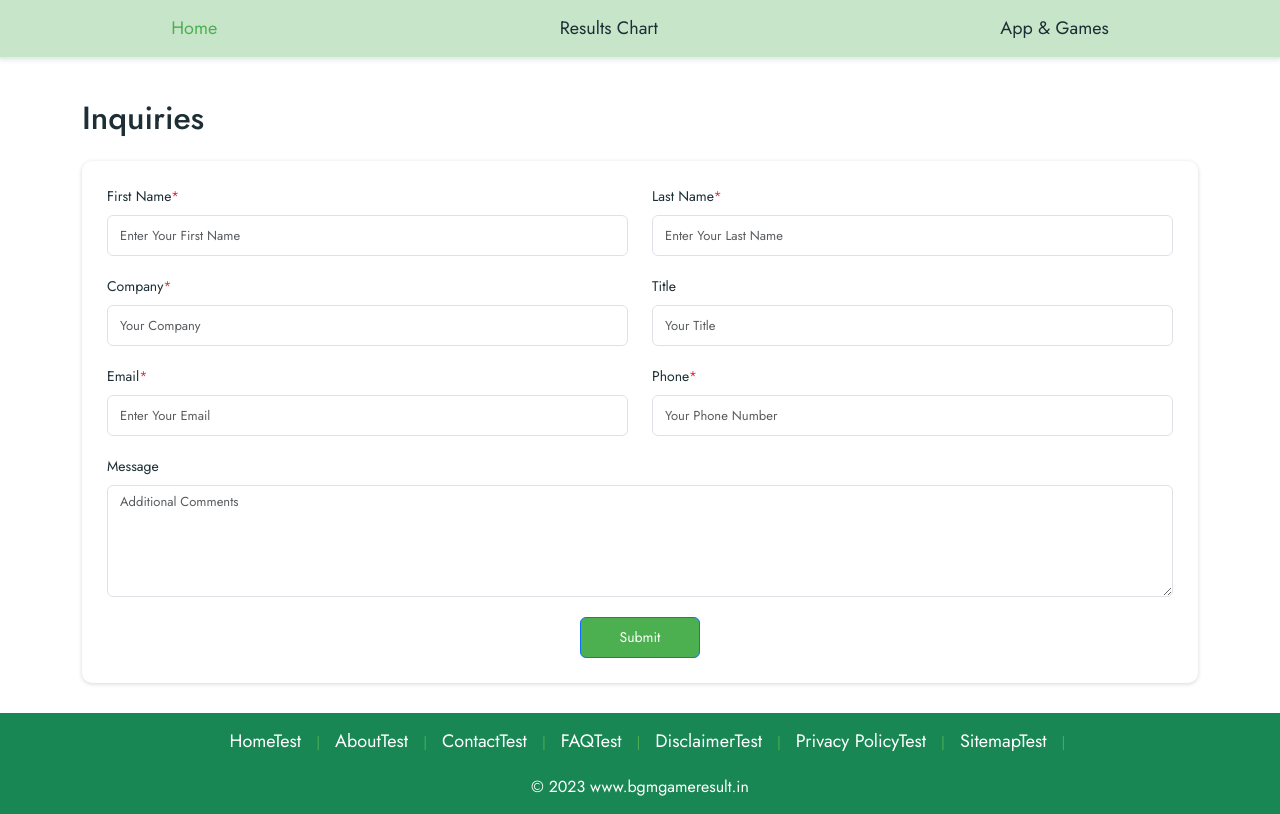
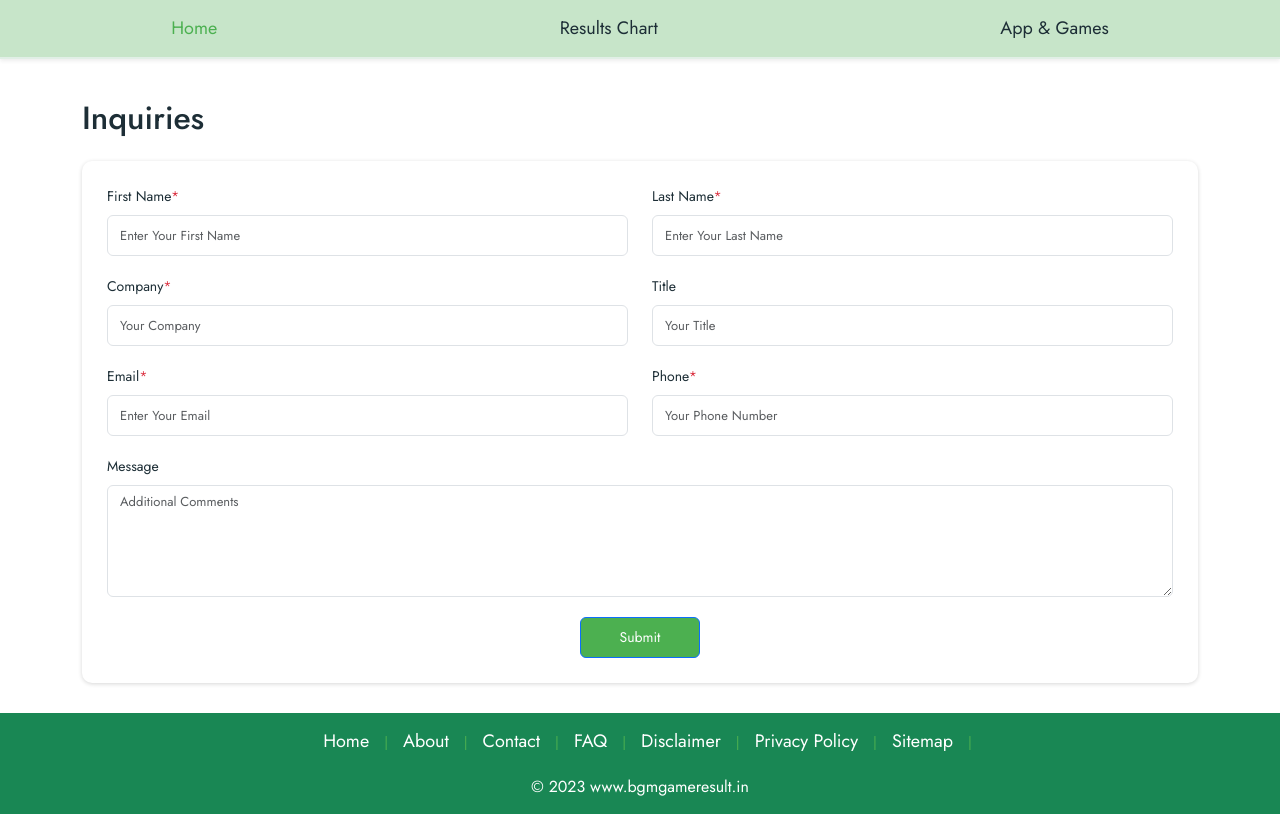
Before and after one commit to adityaastic/resultsite-22-01-25, a React (Vite) app: page /contact in a window 1280 px wide. Built offline with nearby package versions, Linux system fonts and the light colour scheme.

Commit message:
buildremove

```diff
--- a/src/components/Banners.tsx
+++ b/src/components/Banners.tsx
@@ -60,7 +60,7 @@ export const ResultsBanner = () => {
         alignItems: "center",
         textAlign: "center",
         height: "vh",
-        background: "green",
+        background: "linear-gradient(135deg,rgb(245, 169, 17) 0%, #fda085 100%)",
         padding: "40px",
         color: "#fff",
         marginBottom:'20px'
--- a/src/components/Footer.tsx
+++ b/src/components/Footer.tsx
@@ -2,13 +2,13 @@ import { Link, useLocation } from "react-router-dom"
 import { websiteUrl } from "../assets/index.ts"
 
 const tabs = [
-  { name: "HomeTest", to: "/" },
-  { name: "AboutTest", to: "/" },
-  { name: "ContactTest", to: "/contact" },
-  { name: "FAQTest", to: "/" },
-  { name: "DisclaimerTest", to: "/" },
-  { name: "Privacy PolicyTest", to: "/" },
-  { name: "SitemapTest", to: "/" },
+  { name: "Home", to: "/" },
+  { name: "About", to: "/" },
+  { name: "Contact", to: "/contact" },
+  { name: "FAQ", to: "/" },
+  { name: "Disclaimer", to: "/" },
+  { name: "Privacy Policy", to: "/" },
+  { name: "Sitemap", to: "/" },
 ]
 
 const Footer = () => {
```
Also changed, not shown: 8 other files (tests, documents, lock files or other folders).
